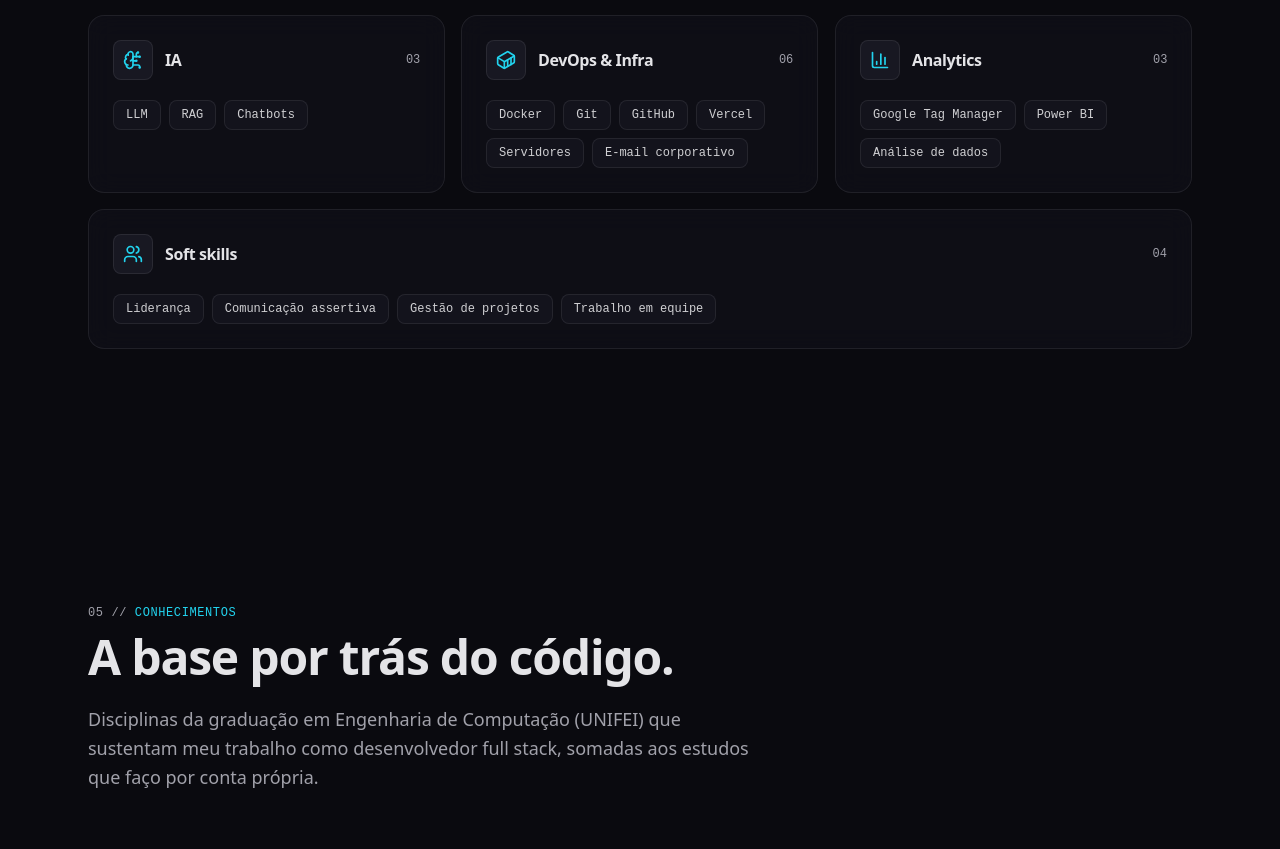
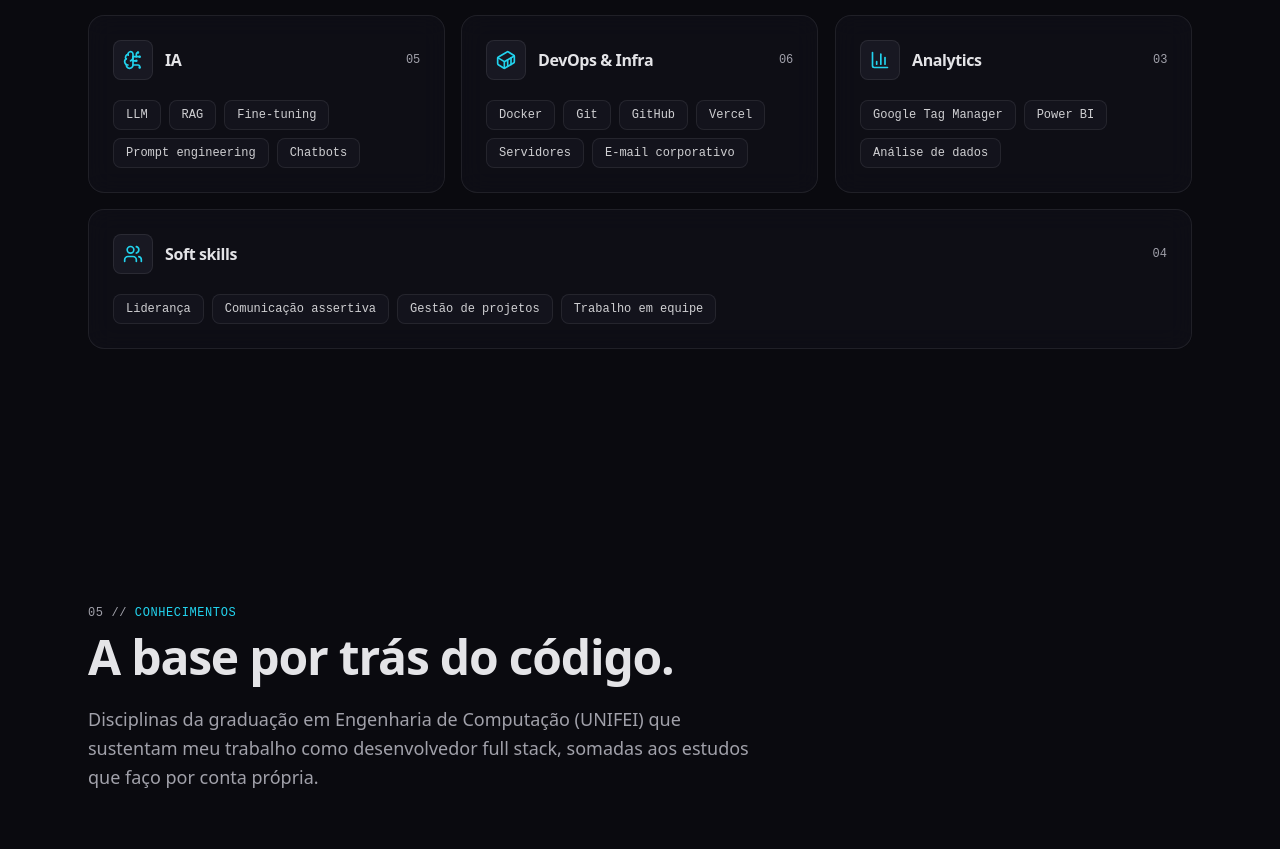
Before and after one commit to lukinhapdm/lucasmagalhaes.dev, a React (Vite) app: page / in a window 1280 px wide. Shown: the part 4187-5036 px from the top of the page. Built offline with nearby package versions, Linux system fonts and the light colour scheme; a web font is replaced by a local one.

Commit message:
content(skills): Fine-tuning e Prompt engineering no grupo de IA

```diff
--- a/src/data/skills.ts
+++ b/src/data/skills.ts
@@ -20,7 +20,7 @@ export const skills: SkillGroup[] = [
   },
   { id: 'backend', items: ['Go', 'Node.js', 'Python', 'C++', 'REST APIs'] },
   { id: 'database', items: ['PostgreSQL', 'MongoDB', 'SQL'] },
-  { id: 'ai', items: ['LLM', 'RAG', 'chatbots'] },
+  { id: 'ai', items: ['LLM', 'RAG', 'Fine-tuning', 'Prompt engineering', 'chatbots'] },
   { id: 'devops', items: ['Docker', 'Git', 'GitHub', 'Vercel', 'servers', 'corporateEmail'] },
   { id: 'analytics', items: ['Google Tag Manager', 'Power BI', 'dataAnalysis'] },
   { id: 'soft', items: ['leadership', 'communication', 'projectManagement', 'teamwork'] },
```
